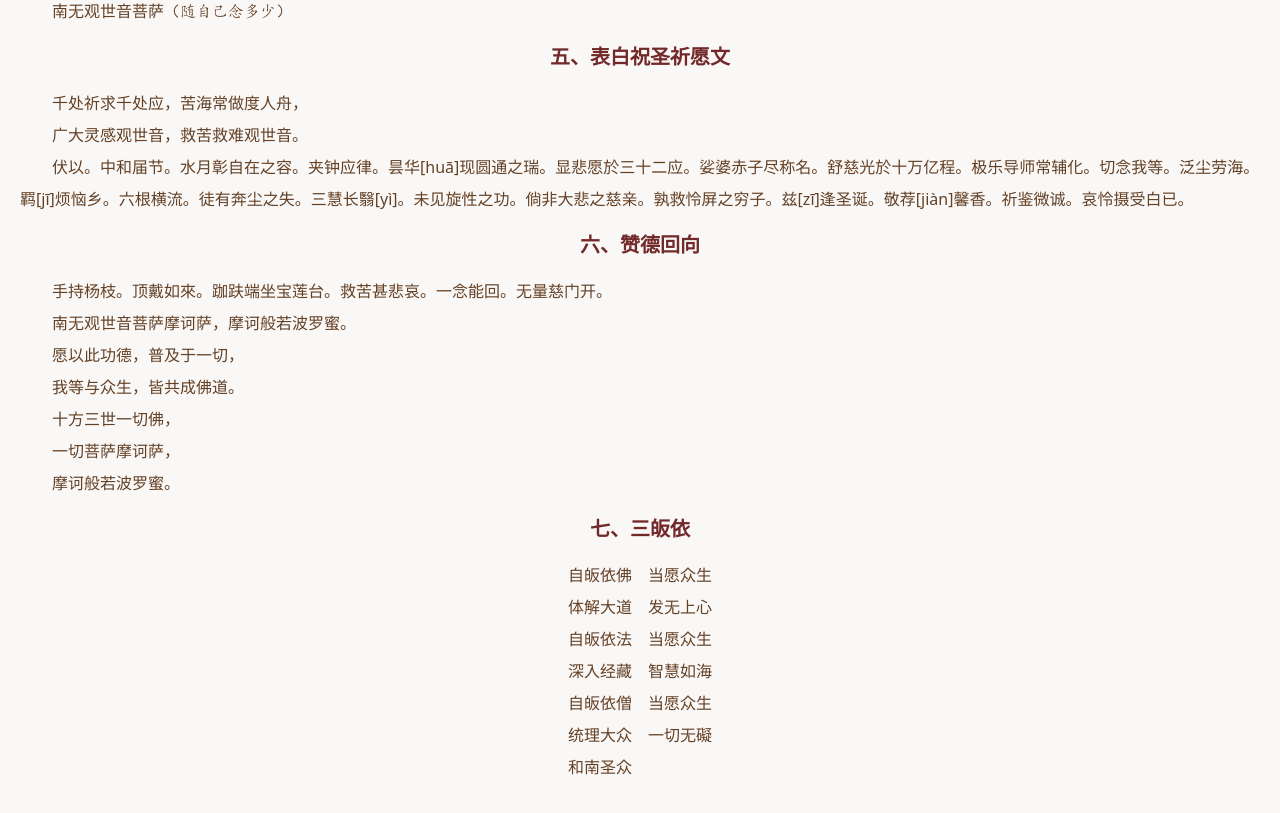
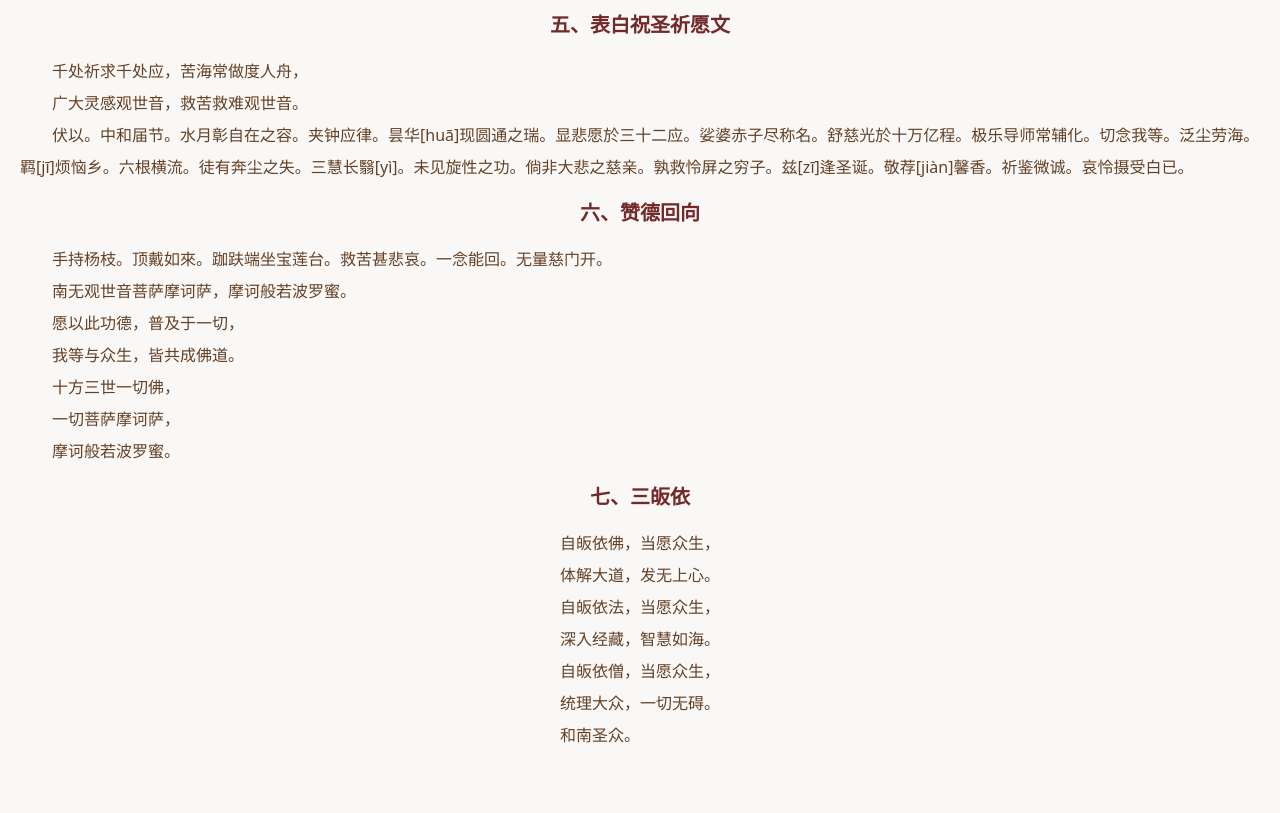
Before and after one commit to suizhengfaxing/cibeiguanyinshengdanzhushengyi, a plain HTML site: page index.html in a window 1280 px wide. Shown: the part 3325-4138 px from the top of the page. Drawn offline with Linux system fonts and the light colour scheme.

Commit message:
Add files via upload

```diff
--- a/index.html
+++ b/index.html
@@ -622,7 +622,7 @@
                     </strong>
                 </p>
                 <p class="zhengWen">
-                    <br>&emsp;&emsp;<ruby>世<rt>shì</rt></ruby>
+                    &emsp;&emsp;<ruby>世<rt>shì</rt></ruby>
                     <ruby>尊<rt>zūn</rt></ruby>
                     <ruby>妙<rt>miào</rt></ruby>
                     <ruby>相<rt>xiàng</rt></ruby>
@@ -1235,25 +1235,25 @@
                     </strong>
                 </p>
                 <p class="zhengWen_JuZhong">
-                    自皈依佛&emsp;当愿众生
+                    自皈依佛，当愿众生，
                 </p>
                 <p class="zhengWen_JuZhong">
-                    体解大道&emsp;发无上心
+                    体解大道，发无上心。
                 </p>
                 <p class="zhengWen_JuZhong">
-                    自皈依法&emsp;当愿众生
+                    自皈依法，当愿众生，
                 </p>
                 <p class="zhengWen_JuZhong">
-                    深入经藏&emsp;智慧如海
+                    深入经藏，智慧如海。
                 </p>
                 <p class="zhengWen_JuZhong">
-                    自皈依僧&emsp;当愿众生
+                    自皈依僧，当愿众生，
                 </p>
                 <p class="zhengWen_JuZhong">
-                    统理大众&emsp;一切无礙
+                    统理大众，一切无碍。
                 </p>
                 <p class="zhengWen_JuZhong">
-                    和南圣众&emsp;&emsp;&emsp;&emsp;&emsp;
+                    和南圣众。&emsp;&emsp;&emsp;&emsp;&emsp;
                 </p>
                 <p class="kongHang_p">
                     <span class="kongHang_br">
```
